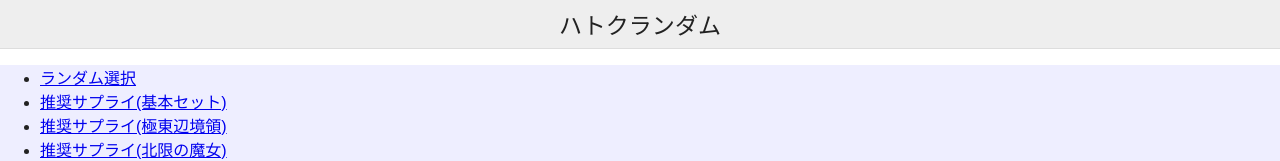
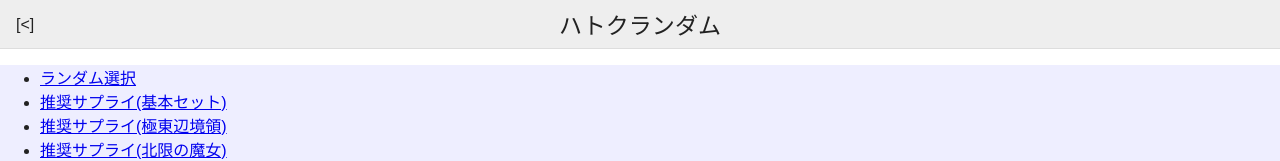
Before and after one commit to mixazizup/hatokurandom, a Nuxt app: page / in a window 1280 px wide. Shown: the top 161 px of the page. Built offline with nearby package versions, Linux system fonts and the light colour scheme.

Commit message:
Add back button

```diff
--- a/components/TopPane.vue
+++ b/components/TopPane.vue
@@ -1,5 +1,8 @@
 <template>
   <div class="top-pane">
+    <div v-if="isBackButtonAvailable" class="back-button" @click="back">
+      [&lt;]
+    </div>
     <div class="title">
       {{ title }}
     </div>
@@ -12,9 +15,17 @@ import { titleFromPid } from '~/lib/constants'
 export default {
   name: 'TopPane',
   computed: {
+    isBackButtonAvailable () {
+      return true // TODO
+    },
     title () {
       const pid = this.$route.path.slice(1)
       return titleFromPid(pid || 'home')
+    }
+  },
+  methods: {
+    back () {
+      this.$router.back()
     }
   }
 }
@@ -34,6 +45,16 @@ export default {
 .title {
   font-size: 144%;
   text-align: center;
+  width: 100%;
+}
+
+.back-button {
+  cursor: pointer;
+  flex: none;
+  height: 1em;
+  margin-left: 1em;
+  margin-right: -2em;
+  width: 1em;
 }
 
 </style>
```
